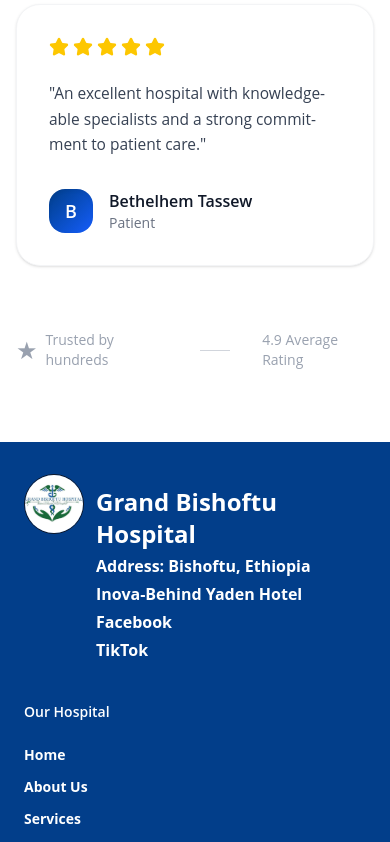
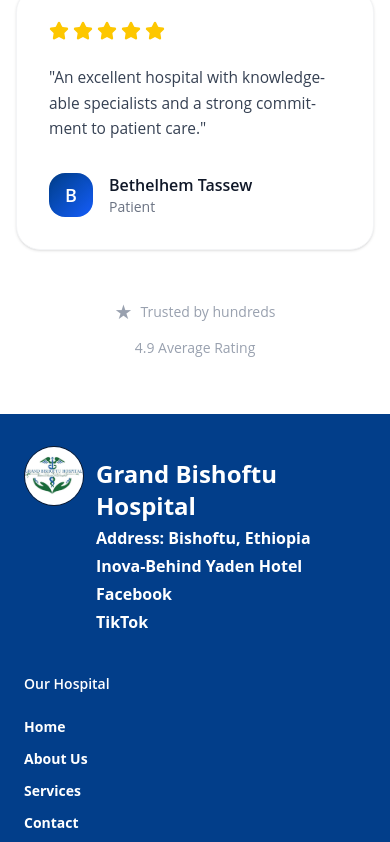
Before and after one commit to Tsedniya/Grand_Bishoftu_Hospital, a React (Vite) app in the folder myapp/: page /about in a window 390 px wide. Shown: the part 4457-5299 px from the top of the page. Built offline with nearby package versions, Linux system fonts and the light colour scheme.

Commit message:
frontend:testimonial

```diff
--- a/myapp/src/components/TestimonialSlider.jsx
+++ b/myapp/src/components/TestimonialSlider.jsx
@@ -73,7 +73,7 @@
 
 const TestimonialSection = () => {
   return (
-    <div className="bg-white py-18 md:py-20 px-4 sm:px-[5vw] md:px-[7vw] lg:px-[9vw]">
+    <div className="bg-white py-14 md:py-20 px-4 sm:px-[5vw] md:px-[7vw] lg:px-[9vw]">
       <div className="max-w-7xl mx-auto">
         {/* Header */}
         <motion.div
@@ -102,15 +102,20 @@
         </div>
 
         {/* Trust Bar */}
-        <div className="mt-16 flex justify-center">
-          <div className="flex items-center gap-8 text-sm text-gray-400">
-            <div className="flex items-center gap-2">
-              <span className="text-2xl">★</span> Trusted by hundreds
-            </div>
-            <div className="h-px w-8 bg-gray-300" />
-            <div>4.9 Average Rating</div>
-          </div>
-        </div>
+        <div className="mt-12 flex justify-center">
+  <div className="flex flex-col sm:flex-row items-center gap-3 sm:gap-8 text-sm text-gray-400 text-center">
+
+    <div className="flex items-center gap-2">
+      <span className="text-xl sm:text-2xl">★</span>
+      <span>Trusted by hundreds</span>
+    </div>
+
+    <div className="hidden sm:block h-px w-8 bg-gray-300" />
+
+    <div>4.9 Average Rating</div>
+
+  </div>
+</div>
       </div>
     </div>
   );
```
